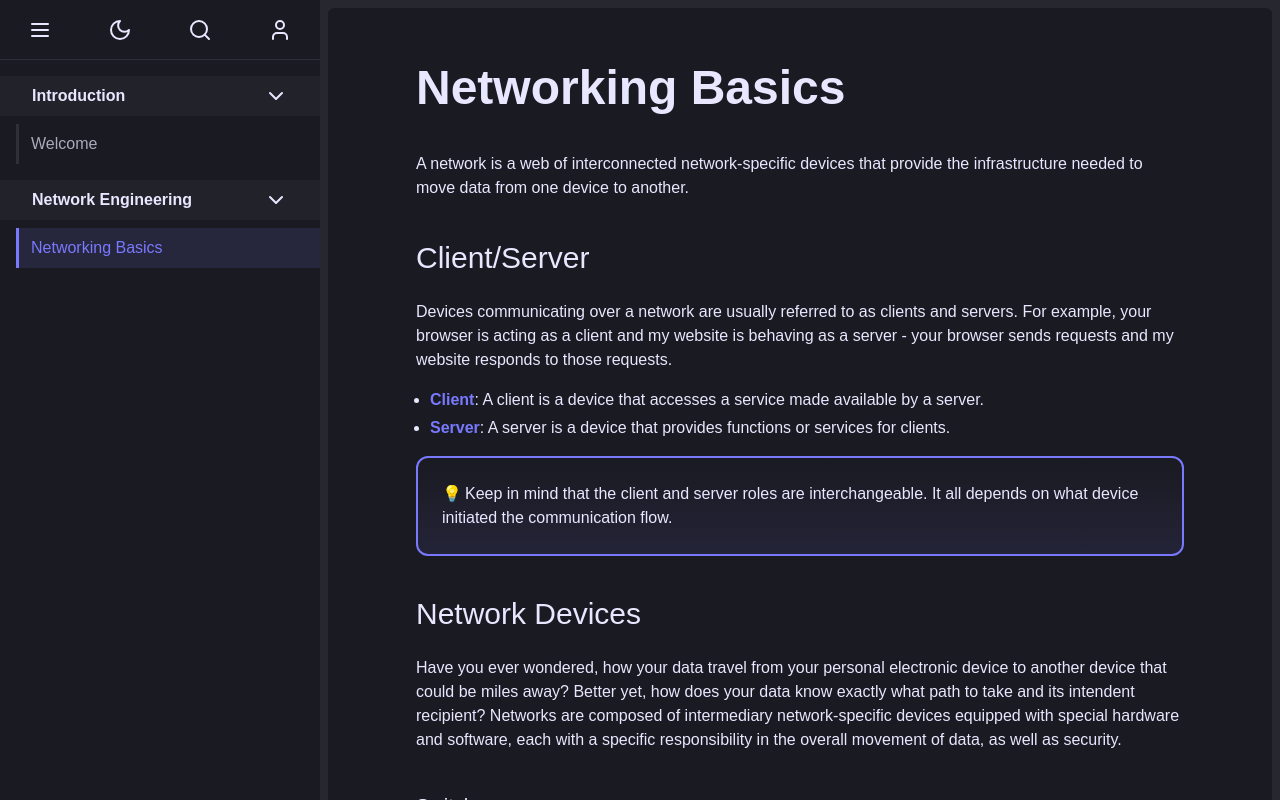
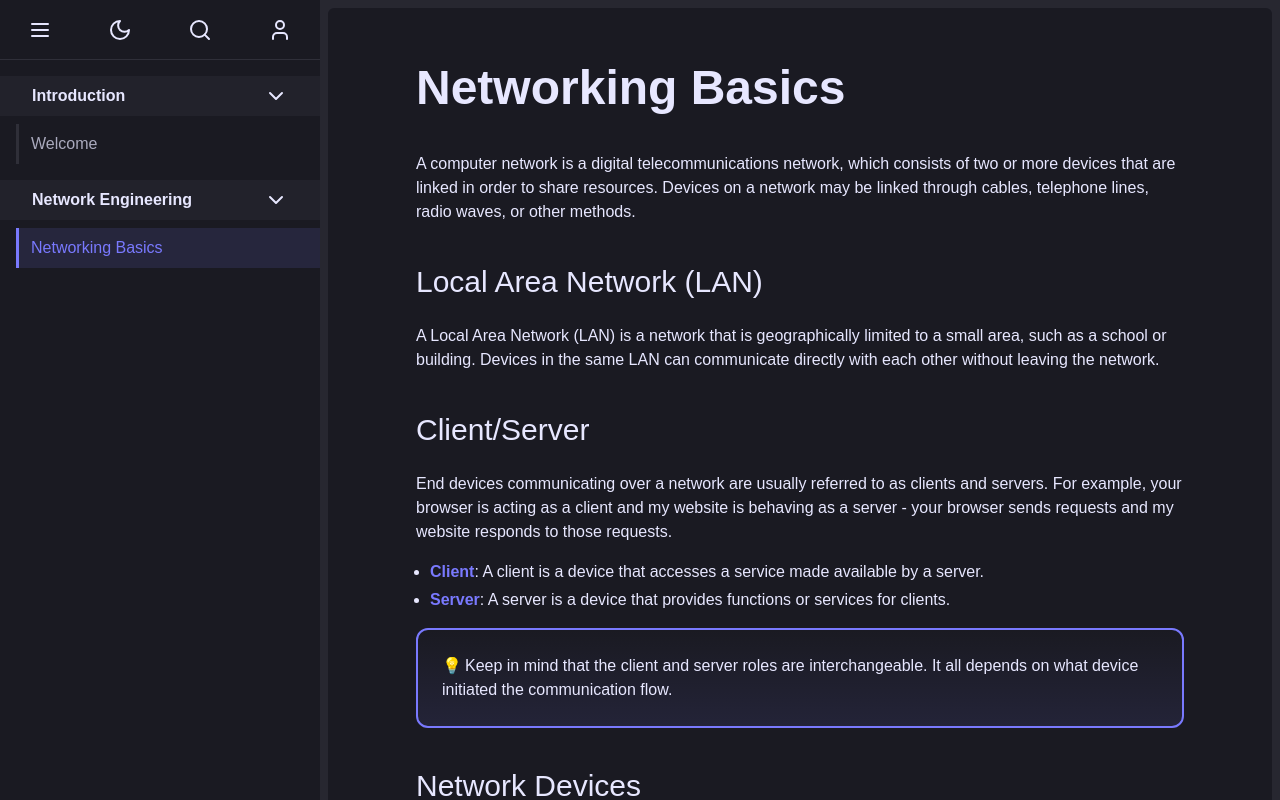
Before and after one commit to Al3zama1/learnwithabran, a React (Vite) app in the folder learn-with-abran-client/: page /networking-basics in a window 1280 px wide. Built offline with nearby package versions, Linux system fonts and the light colour scheme.

Commit message:
Added LAN section to networking basics page

```diff
--- a/learn-with-abran-client/src/book/network-engineering/NetworkingBasics.tsx
+++ b/learn-with-abran-client/src/book/network-engineering/NetworkingBasics.tsx
@@ -3,13 +3,17 @@ const NetworkDevices = () => {
     <article className="article">
         <h1>Networking Basics</h1>
         <p>
-          A network is a web of interconnected network-specific devices that provide the infrastructure needed to move data from one device to another.
+          A computer network is a digital telecommunications network, which consists of two or more devices that are linked in order to share resources.
+          Devices on a network may be linked through cables, telephone lines, radio waves, or other methods.
         </p>
-        <h2>
-          Client/Server
-        </h2>
+        <h2>Local Area Network (LAN)</h2>
         <p>
-          Devices communicating over a network are usually referred to as clients and servers. For example, your browser is acting as a client and my website is behaving as a server - your browser sends requests and my website responds to those requests.
+          A Local Area Network (LAN) is a network that is geographically limited to a small area, such as a school or building. Devices in the same LAN can
+          communicate directly with each other without leaving the network.
+        </p>
+        <h2>Client/Server</h2>
+        <p>
+          End devices communicating over a network are usually referred to as clients and servers. For example, your browser is acting as a client and my website is behaving as a server - your browser sends requests and my website responds to those requests.
         </p>
         <ul>
           <li>
@@ -58,7 +62,7 @@ const NetworkDevices = () => {
 
         <h3>Firewalls</h3>
         <p>
-          Firewalls are special network security devices that control network traffic entering and exiting the network.
+          Firewalls are special network security devices that control network traffic entering and exiting networks.
         </p>
         <ul>
           <li>
@@ -71,11 +75,11 @@ const NetworkDevices = () => {
             Monitor and control network traffic based on configuration rules.
           </li>
           <li>
-            Firewalls are knows as <strong>Next-Generation Firewalls</strong> when they include more modern and advanced filtering capabilities.
+            Firewalls are knows as <strong>next-generation firewalls</strong> when they include more modern and advanced filtering capabilities.
           </li>
         </ul>
         <p className="important">
-          There is another type of firewall called <strong>Host-based firewall</strong>, which is a software based firewall that filters traffic entering and exiting
+          There is another type of firewall called <strong>host-based firewall</strong>, which is a software based firewall that filters traffic entering and exiting
           a host machine, like a computer. Even in a network with a hardware firewall, each host should include a host-based firewall as an extra line of defense.
         </p>
 
```
